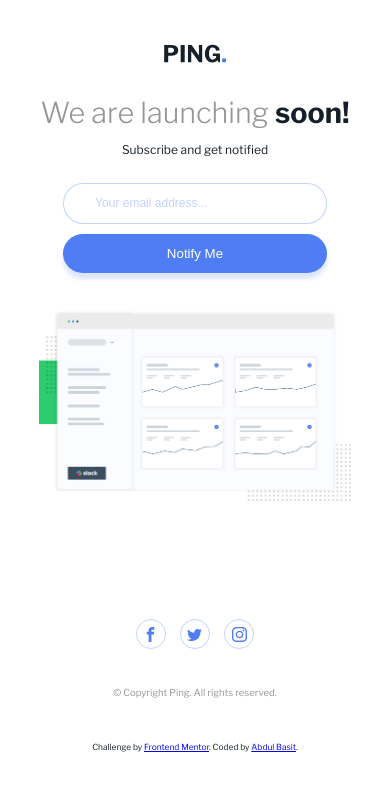
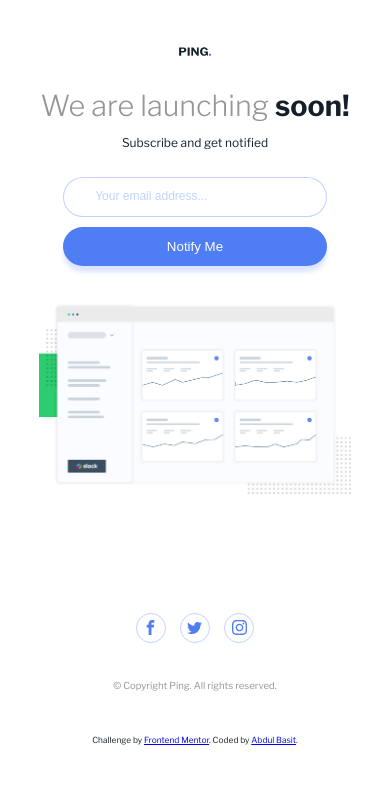
Before and after one commit to AbdulBasit619/ping-coming-soon-page, a website: page index.html in a window 390 px wide. Drawn offline with nearby package versions, Linux system fonts and the light colour scheme.

Commit message:
Finalized

```diff
--- a/design/sass/layout/_header.scss
+++ b/design/sass/layout/_header.scss
@@ -1,7 +1,7 @@
 .header {
   .logo {
     @media only screen and (max-width: 700px) {
-      width: 5.2em;
+      width: 5.2rem;
     }
   }
 }
```
Also changed, not shown: design/css/style.css.
